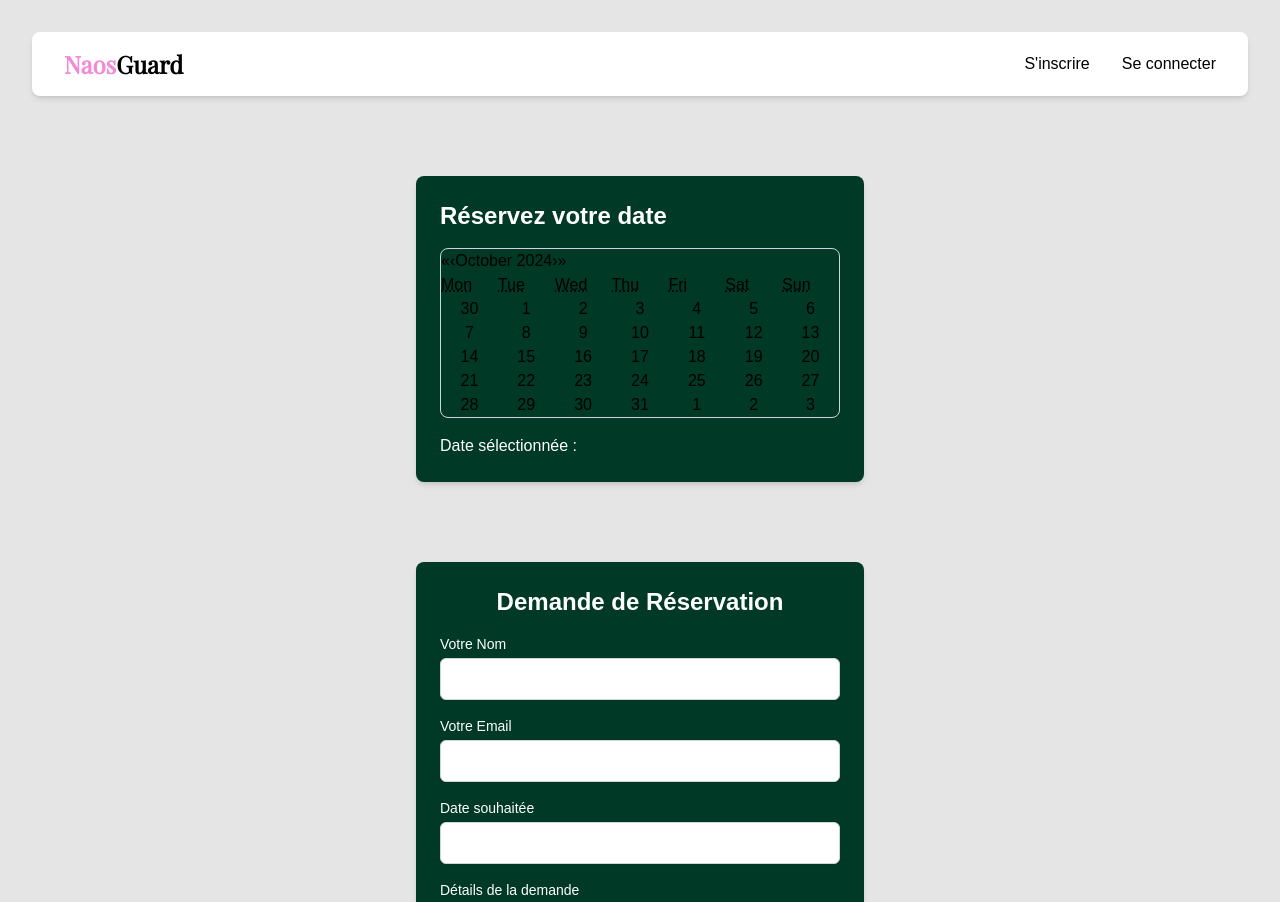
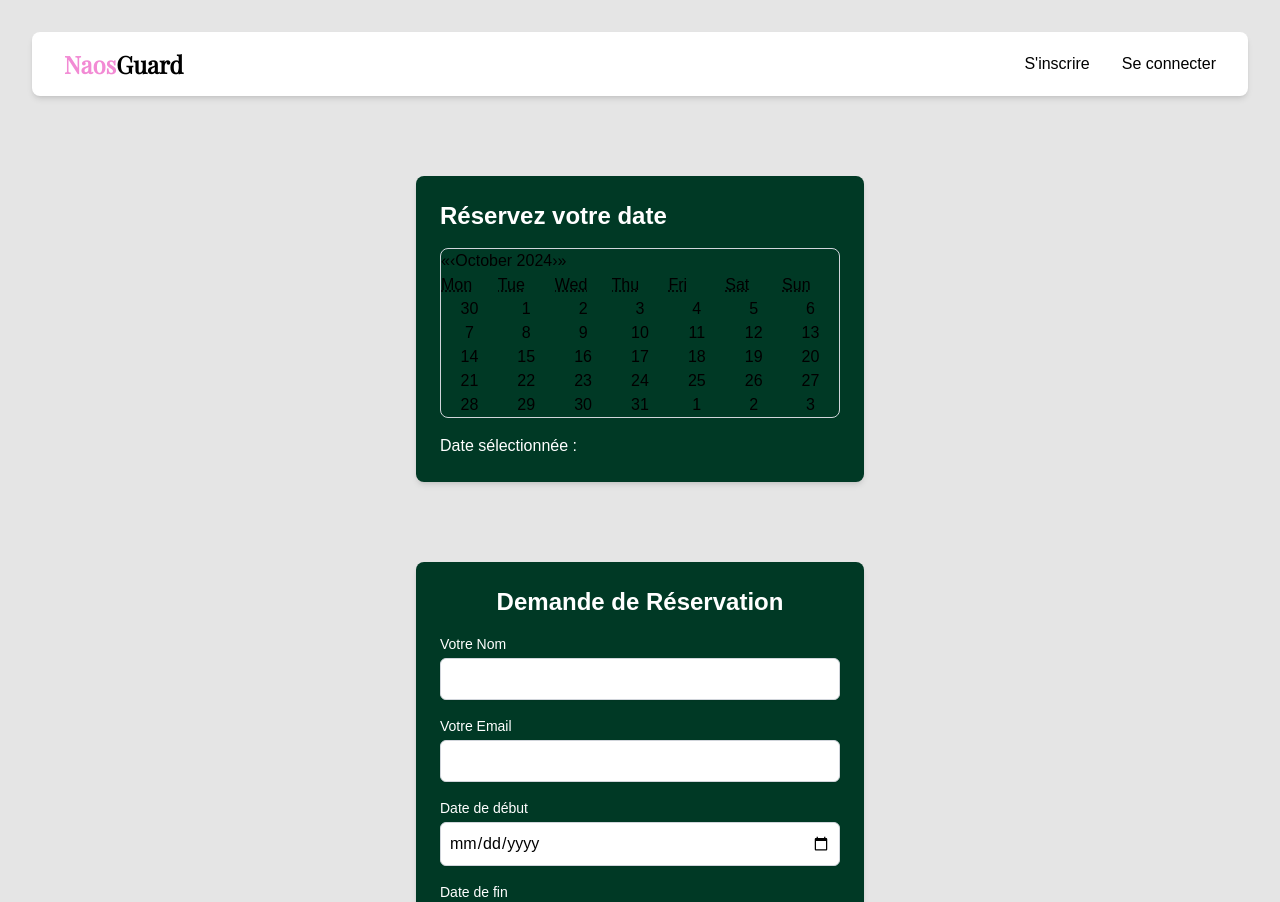
Before and after one commit to bastien-fournier/V2-Site-Petsitting, a React (Vite) app in the folder client/: page /booking-page in a window 1280 px wide. Shown: the top 902 px of the page. Built offline with nearby package versions, Linux system fonts and the light colour scheme; no server answers.

Commit message:
add select date

```diff
--- a/client/src/components/ContactMe.jsx
+++ b/client/src/components/ContactMe.jsx
@@ -3,6 +3,19 @@ import emailjs from "emailjs-com";
 
 export default function ContactMe() {
   const [isSent, setIsSent] = useState(false);
+
+  const [reservation, setReservation] = useState({
+    start_date: "",
+    end_date: "",
+  });
+
+  const handleChange = (e) => {
+    const { name, value } = e.target;
+    setReservation({
+      ...reservation,
+      [name]: value,
+    });
+  };
 
   const sendReservationRequest = (e) => {
     e.preventDefault();
@@ -29,7 +42,7 @@ export default function ContactMe() {
     <div className="max-w-md mx-auto p-6 bg-secondary rounded-lg shadow-md mt-10 mb-20">
       {isSent ? (
         <p className="text-green-600 font-semibold text-center">
-          Merci pour votre demande ! Je reviendrais très vite.
+          Merci pour votre demande ! Je reviendrais très vite vers vous.
         </p>
       ) : (
         <form onSubmit={sendReservationRequest}>
@@ -71,16 +84,34 @@ export default function ContactMe() {
 
           <div className="mt-4">
             <label
-              htmlFor="reservation_date"
+              htmlFor="start_date"
               className="block text-sm font-medium text-white"
             >
-              Date souhaitée
+              Date de début
             </label>
             <input
-              type="text"
-              id="reservation_date"
-              name="reservation_date"
+              type="date"
+              id="start_date"
+              name="start_date"
               required
+              onChange={handleChange} // Assure-toi d'avoir une fonction handleChange pour gérer l'état
+              className="mt-1 block w-full border border-gray-300 rounded-md shadow-sm p-2 focus:outline-none focus:ring focus:ring-blue-500"
+            />
+          </div>
+
+          <div className="mt-4">
+            <label
+              htmlFor="end_date"
+              className="block text-sm font-medium text-white"
+            >
+              Date de fin
+            </label>
+            <input
+              type="date"
+              id="end_date"
+              name="end_date"
+              required
+              onChange={handleChange} // Idem pour la fonction handleChange
               className="mt-1 block w-full border border-gray-300 rounded-md shadow-sm p-2 focus:outline-none focus:ring focus:ring-blue-500"
             />
           </div>
```
